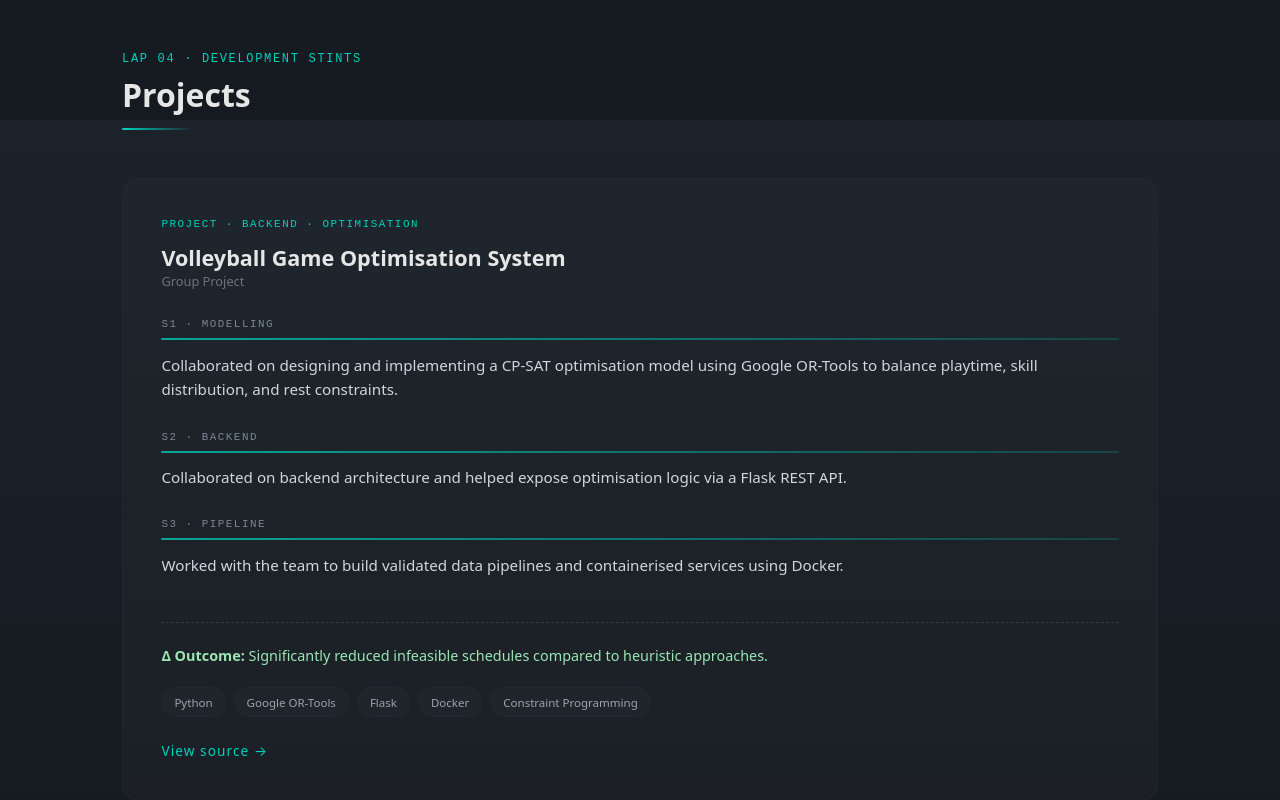
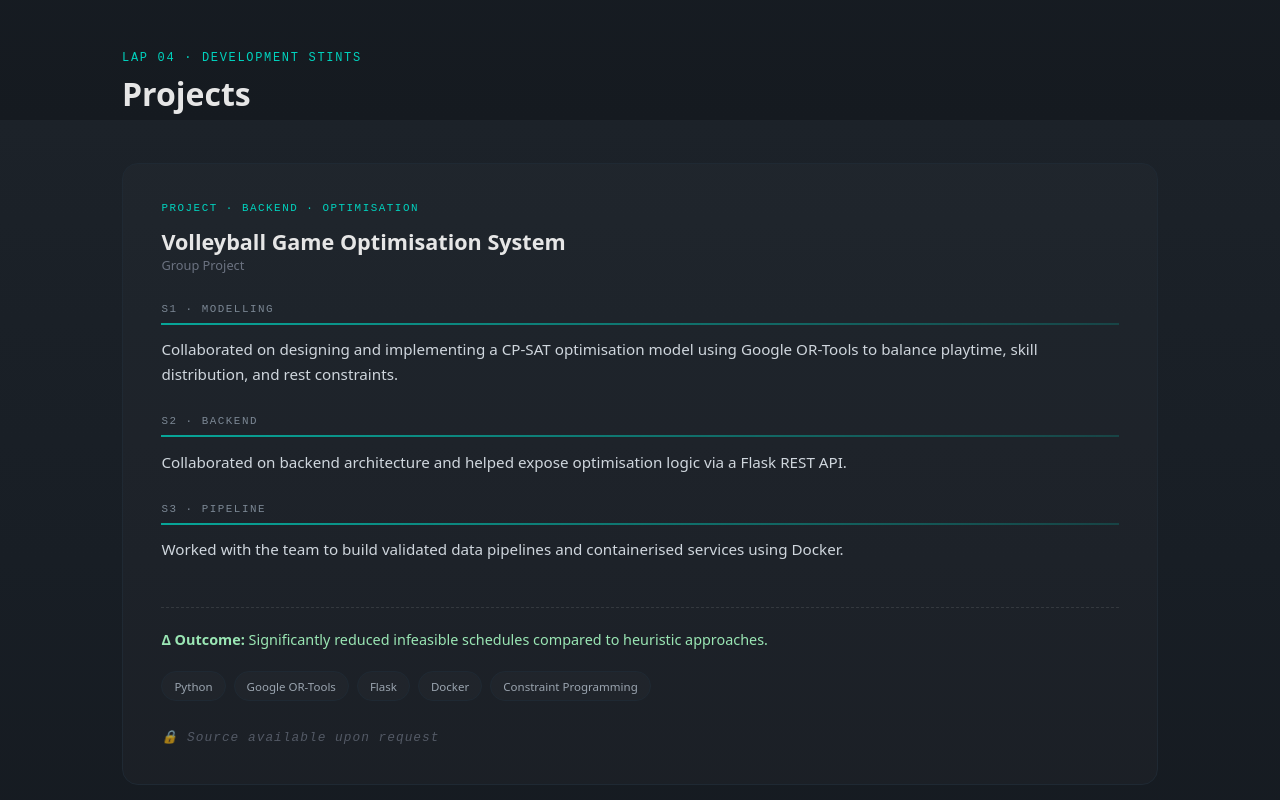
Before and after one commit to dexunn/dexun-portfolio, a React (Vite) app in the folder dexun-portfolio/: page / in a window 1280 px wide. Shown: the part 3080-3880 px from the top of the page. Built offline with nearby package versions, Linux system fonts and the light colour scheme.

Commit message:
Edited github repo link

```diff
--- a/dexun-portfolio/src/components/Projects.jsx
+++ b/dexun-portfolio/src/components/Projects.jsx
@@ -27,7 +27,7 @@ function Projects() {
           "Docker",
           "Constraint Programming",
         ],
-        github: "https://github.com/dexunn/dsa3101-2510-game-02",
+        private: true, // 🔒 explicitly private
       },
       {
         title: "ML Smart Portfolio Rebalancer",
@@ -90,10 +90,7 @@ function Projects() {
     ];
 
     return (
-      <section
-        id="projects"
-        style={{ padding: "6rem 0", borderTop: "1px solid #1f2933" }}
-      >
+      <section id="projects" style={{ padding: "6rem 0" }}>
         <style>{`
           .projectsGrid {
             display: grid;
@@ -135,13 +132,11 @@ function Projects() {
 
           .sectorBar {
             height: 2px;
-            width: 100%;
             background: linear-gradient(
               to right,
               #00d2be,
               rgba(0,210,190,0.25)
             );
-            border-radius: 2px;
             margin-bottom: 0.8rem;
             opacity: 0.75;
           }
@@ -169,19 +164,35 @@ function Projects() {
             font-size: 0.9rem;
           }
 
+          /* 🔥 Premium source link */
           .sourceLink {
+            display: inline-flex;
+            align-items: center;
+            gap: 0.25rem;
             font-size: 0.85rem;
+            font-family: monospace;
+            letter-spacing: 0.08em;
             color: #00d2be;
             text-decoration: none;
-            letter-spacing: 0.08em;
+            opacity: 0.75;
+            transition: opacity 160ms ease, transform 160ms ease;
           }
 
           .sourceLink:hover {
-            text-decoration: underline;
+            opacity: 1;
+            transform: translateX(4px);
+          }
+
+          .sourceLinkPrivate {
+            font-size: 0.8rem;
+            font-family: monospace;
+            letter-spacing: 0.08em;
+            color: #6b7280;
+            opacity: 0.7;
+            font-style: italic;
           }
         `}</style>
 
-        {/* LAP subtitle */}
         <p
           style={{
             color: "#00d2be",
@@ -194,21 +205,7 @@ function Projects() {
           LAP 04 · DEVELOPMENT STINTS
         </p>
 
-        {/* Title */}
-        <h2 style={{ fontSize: "2rem", marginBottom: "0.8rem" }}>
-          Projects
-        </h2>
-
-        {/* Timing line */}
-        <div
-          style={{
-            height: "2px",
-            width: "72px",
-            background: "linear-gradient(to right, #00d2be, transparent)",
-            borderRadius: "2px",
-            marginBottom: "3rem",
-          }}
-        />
+        <h2 style={{ fontSize: "2rem", marginBottom: "3rem" }}>Projects</h2>
 
         <div className="projectsGrid">
           {projects.map((p, i) => (
@@ -230,21 +227,17 @@ function Projects() {
                 <strong>Δ Outcome:</strong> {p.outcome}
               </div>
 
-              <div
-                style={{
-                  display: "flex",
-                  gap: "0.5rem",
-                  flexWrap: "wrap",
-                  margin: "1.4rem 0",
-                }}
-              >
+              <div style={{ display: "flex", gap: "0.5rem", flexWrap: "wrap", margin: "1.4rem 0" }}>
                 {p.tech.map((t, k) => (
-                  <span className="techPill" key={k}>
-                    {t}
-                  </span>
+                  <span className="techPill" key={k}>{t}</span>
                 ))}
               </div>
 
+              {p.private ? (
+                <span className="sourceLinkPrivate">
+                  🔒 Source available upon request
+                </span>
+              ) : (
                 <a
                   className="sourceLink"
                   href={p.github}
@@ -253,6 +246,7 @@ function Projects() {
                 >
                   View source →
                 </a>
+              )}
             </div>
           ))}
         </div>
```
Lines whose indentation alone changed are shown as unchanged.
